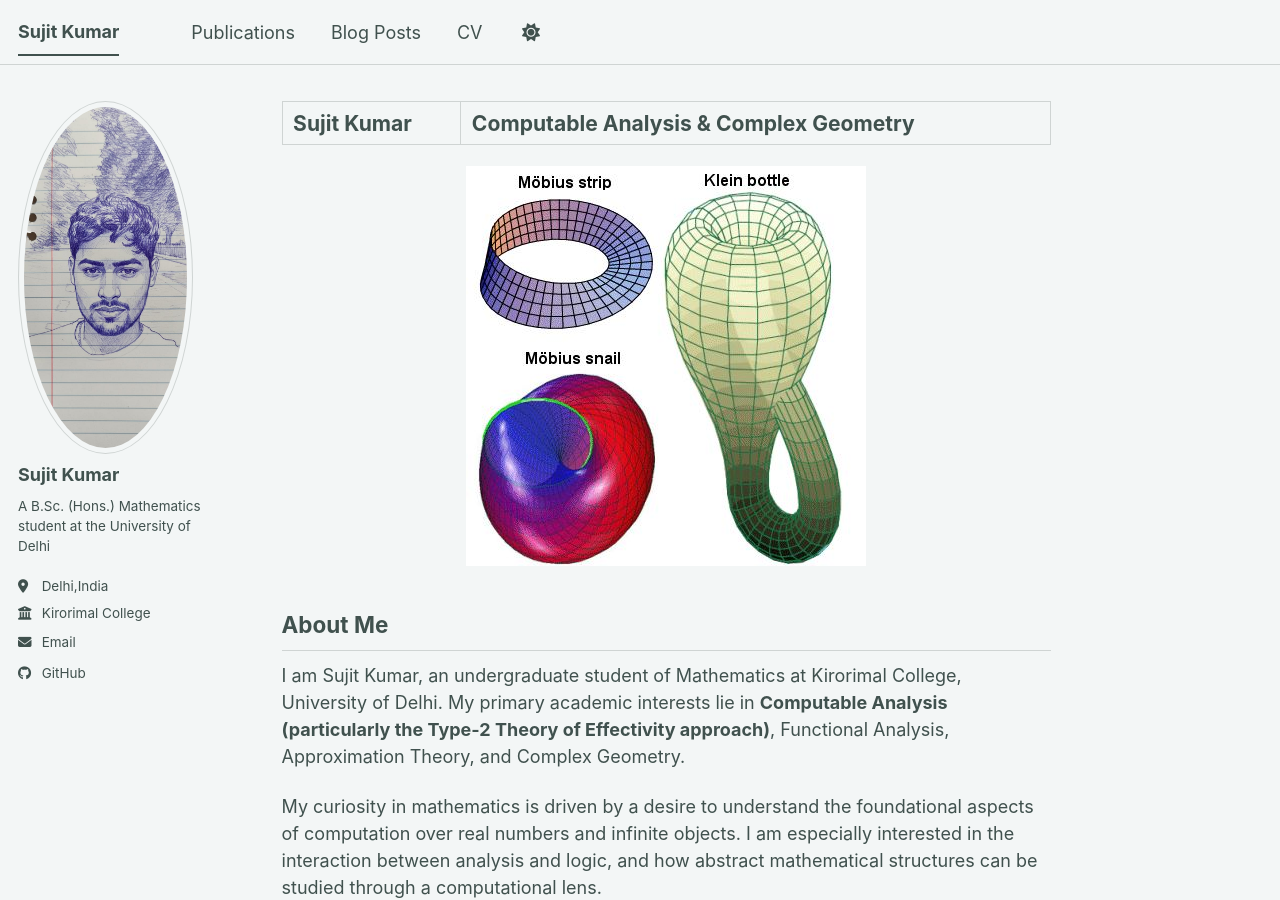
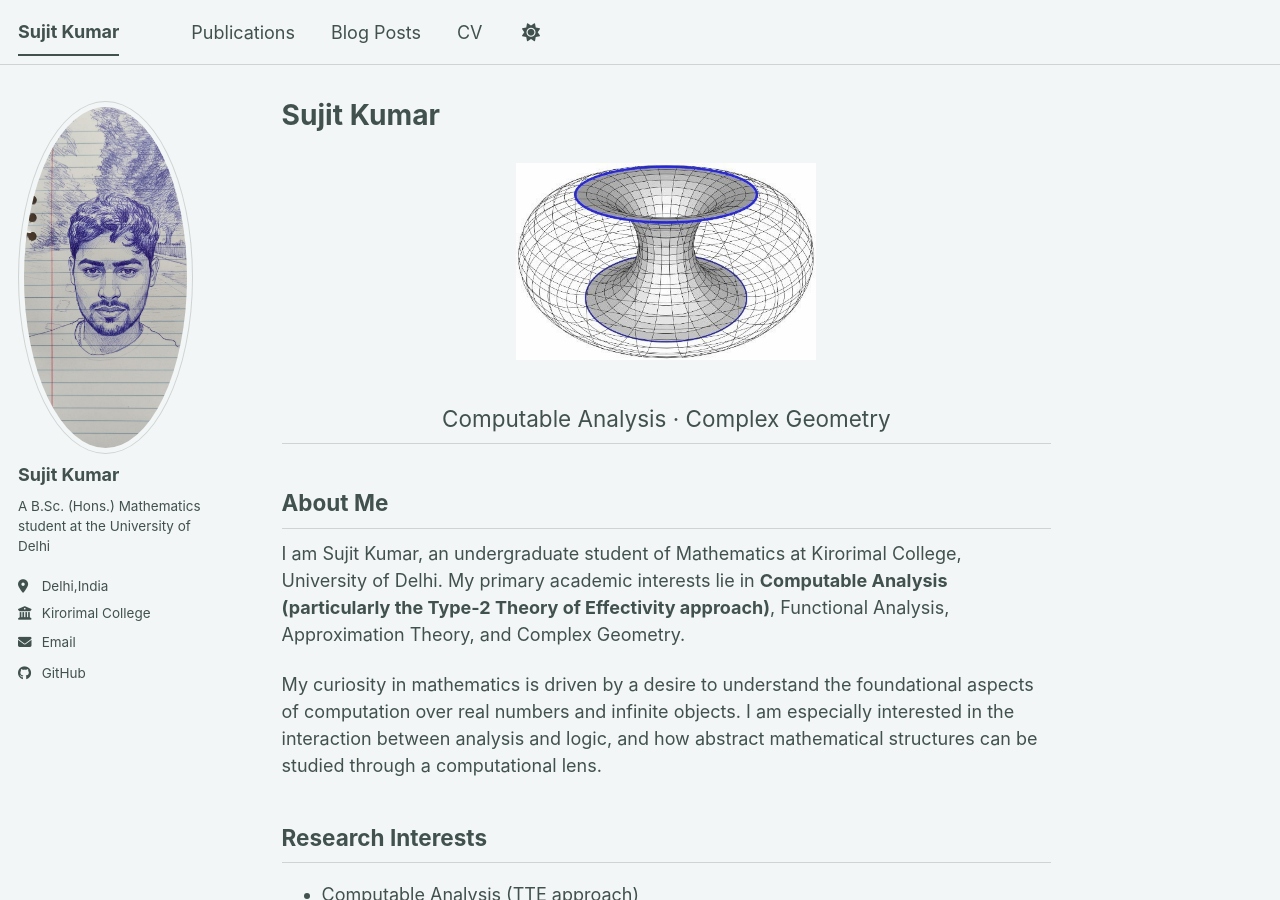
Before and after one commit to sujit41/sujit41.github.io, a Jekyll site: the page built from _pages/about.md, in a window 1280 px wide and 900 px high. Built offline with Jekyll 4.4.1, drawn with Linux system fonts in a browser that asks for light colours; a script bundle is joined from its source files by our own code; library files that are not in the unit come from our copies.

Commit message:
Update about.md

```diff
--- a/_pages/about.md
+++ b/_pages/about.md
@@ -1,14 +1,17 @@
 ---
 permalink: /
-title: "Sujit Kumar | Computable Analysis & Complex Geometry"
+title: "Sujit Kumar"
 author_profile: true
 redirect_from:
   - /about/
   - /about.html
 ---
-<p align="center">
-  <img src="{{ '/images/tital.png' | relative_url }}" width="400">
-</p>
+<div style="text-align:center; margin-top: 20px; margin-bottom: 20px;">
+  <img src="{{ '/images/ries.png' | relative_url }}" width="300" style="opacity:0.85;">
+</div>
+<h2 style="text-align:center; font-weight:400;">
+Computable Analysis · Complex Geometry
+</h2>
 
 
 ## About Me
```
